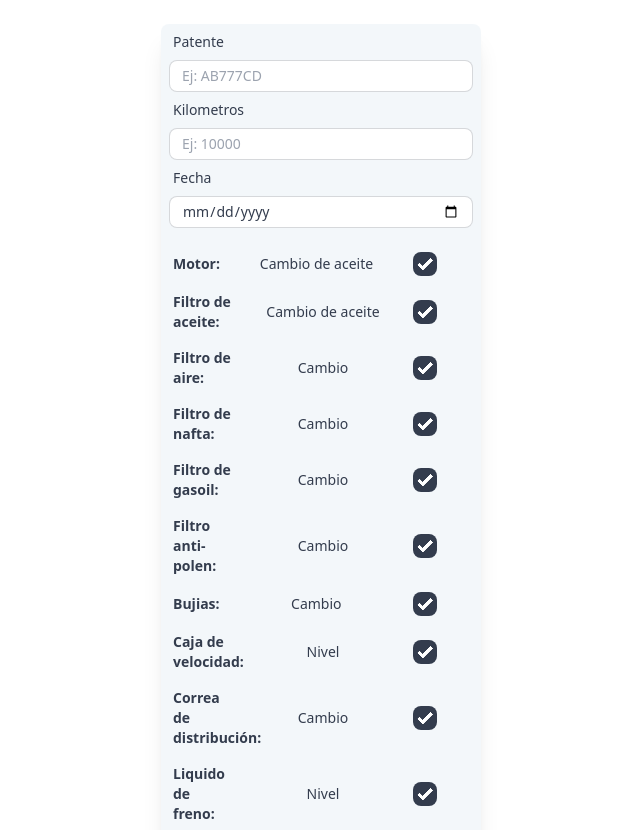
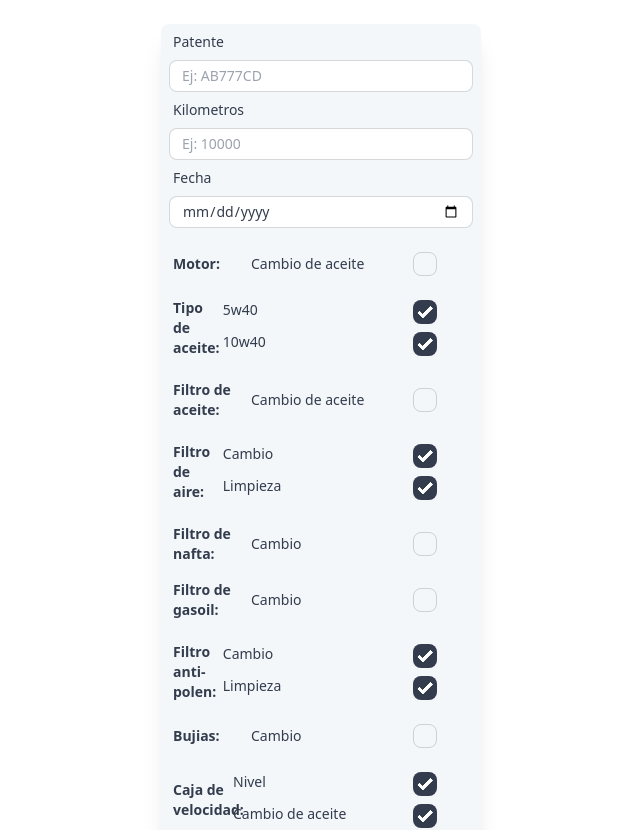
Before and after one commit to Frangia22/CarService, a React (Vite) app in the folder front/: page /add-card-servi in a window 1280 px wide. Shown: the top 830 px of the page, without its empty margins (319-959 px from the left). Built offline with nearby package versions, Linux system fonts and the light colour scheme.

Commit message:
feat: :lipstick: Create componente MultiCheckbox in component addCardServi

```diff
--- a/front/src/pages/AddCardServi.jsx
+++ b/front/src/pages/AddCardServi.jsx
@@ -14,9 +14,28 @@ export function Checkbox ({ title, label, value }) {
   return (
     <div className='form-control'>
       <label className='label cursor-pointer'>
-        <span className='label-text font-bold max-w-[3.75rem]'>{title}:</span>
-        <span className='label-text'>{label}</span>
-        <input type='checkbox' defaultChecked className='checkbox mr-8' />
+        <span className='label-text font-bold max-w-[3.75rem] md:w-[3.75rem]'>{title}:</span>
+        <span className='label-text min-w-36'>{label}</span>
+        <input type='checkbox' className='checkbox md:mr-8' />
+      </label>
+    </div>
+  )
+}
+export function MultiCheckbox ({ title, label, label2, value }) {
+  return (
+    <div className='form-control'>
+      <label className='label cursor-pointer'>
+        <span className='label-text font-bold max-w-[3.75rem] md:w-[3.75rem]'>{title}:</span>
+        <div className='md:w-[18.55rem]'>
+          <div className='flex justify-between my-2 gap-8'>
+            <span className='label-text min-w-36'>{label}</span>
+            <input type='checkbox' defaultChecked className='checkbox md:mr-8' />
+          </div>
+          <div className='flex justify-between my-2'>
+            <span className='label-text min-w-36'>{label2}</span>
+            <input type='checkbox' defaultChecked className='checkbox md:mr-8' />
+          </div>
+        </div>
       </label>
     </div>
   )
@@ -30,13 +49,14 @@ export function AddCardServi () {
           <InputText label='Kilometros' type='text' placeholder='Ej: 10000' />
           <InputText label='Fecha' type='date' className='mb-4' />
           <Checkbox title='Motor' label='Cambio de aceite' />
+          <MultiCheckbox title='Tipo de aceite' label='5w40' label2='10w40' />
           <Checkbox title='Filtro de aceite' label='Cambio de aceite' />
-          <Checkbox title='Filtro de aire' label='Cambio' />
+          <MultiCheckbox title='Filtro de aire' label='Cambio' label2='Limpieza' />
           <Checkbox title='Filtro de nafta' label='Cambio' />
           <Checkbox title='Filtro de gasoil' label='Cambio' />
-          <Checkbox title='Filtro anti-polen' label='Cambio' />
+          <MultiCheckbox title='Filtro anti-polen' label='Cambio' label2='Limpieza' />
           <Checkbox title='Bujias' label='Cambio' />
-          <Checkbox title='Caja de velocidad' label='Nivel' />
+          <MultiCheckbox title='Caja de velocidad' label='Nivel' label2='Cambio de aceite' />
           <Checkbox title='Correa de distribución' label='Cambio' />
           <Checkbox title='Liquido de freno' label='Nivel' />
           <Checkbox title='Pastillas de freno' label='Cambio' />
```
